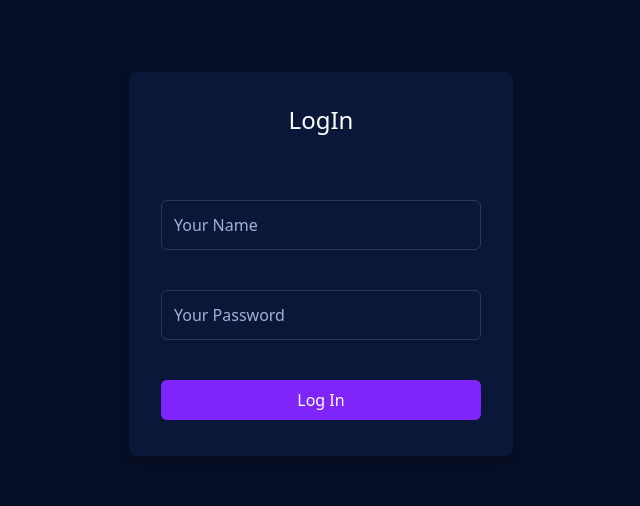
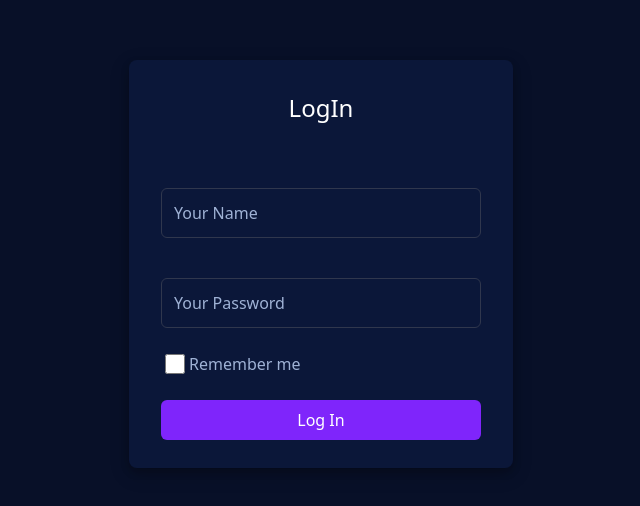
Before and after one commit to minidev1228/CLISANN_Admin, a React (Vite) app: page / in a window 1280 px wide. Shown: the part 136-642 px from the top of the page, without its empty margins (319-959 px from the left). Built offline with nearby package versions, Linux system fonts and the light colour scheme.

Commit message:
Add check box in login page

```diff
--- /dev/null
+++ b/src/components/PinkCheckBox.tsx
@@ -0,0 +1,12 @@
+import react from "react"
+
+const PinkCheckBox = ({text}) =>{
+    return (
+        <div className="flex items-center">
+            <input className=" text-white block size-5 mr-1 ml-1" type="checkbox" id={text} name={text} value={text} />
+            <label for={text} className=" text-placeholder text-center">{text}</label>
+        </div>
+    )
+}
+
+export default PinkCheckBox
--- a/src/pages/LoginPage.tsx
+++ b/src/pages/LoginPage.tsx
@@ -3,12 +3,13 @@ import react from "react"
 import Layout from "../layout/index.tsx"
 import LineInput from "../components/LineInput"
 import BlueButton from "../components/BlueButton"
+import PinkCheckBox from "../components/PinkCheckBox"
 
 const LoginPage = () =>{
     return (
         <Layout>
             <div className=" w-full h-screen flex justify-center items-center">
-                <div className=" h-96 w-96 bg-block rounded-lg flex items-center flex-col" style={{boxShadow: "0 4px 8px 0 rgba(0, 0, 0, 0.2), 0 6px 20px 0 rgba(0, 0, 0, 0.19)"}}>
+                <div className="pb-7 w-96 bg-block rounded-lg flex items-center flex-col" style={{boxShadow: "0 4px 8px 0 rgba(0, 0, 0, 0.2), 0 6px 20px 0 rgba(0, 0, 0, 0.19)"}}>
                     <h1 className=" text-white text-2xl mt-8">LogIn</h1>
                     <div className=" w-10/12 mt-16">
                         <LineInput placeholder={"Your Name"} type={"text"}/>
@@ -16,7 +17,10 @@ const LoginPage = () =>{
                     <div className=" w-10/12 mt-10">
                         <LineInput placeholder={"Your Password"} type={"password"}/>
                     </div>
-                    <div className=" w-10/12 mt-10">
+                    <div className=" w-10/12 mt-6">
+                        <PinkCheckBox text={"Remember me"} />
+                    </div>
+                    <div className=" w-10/12 mt-6">
                         <BlueButton text="Log In" />
                     </div>
                 </div>
```
Also changed, not shown: src/pages/DashBoardPage.tsx (added).
